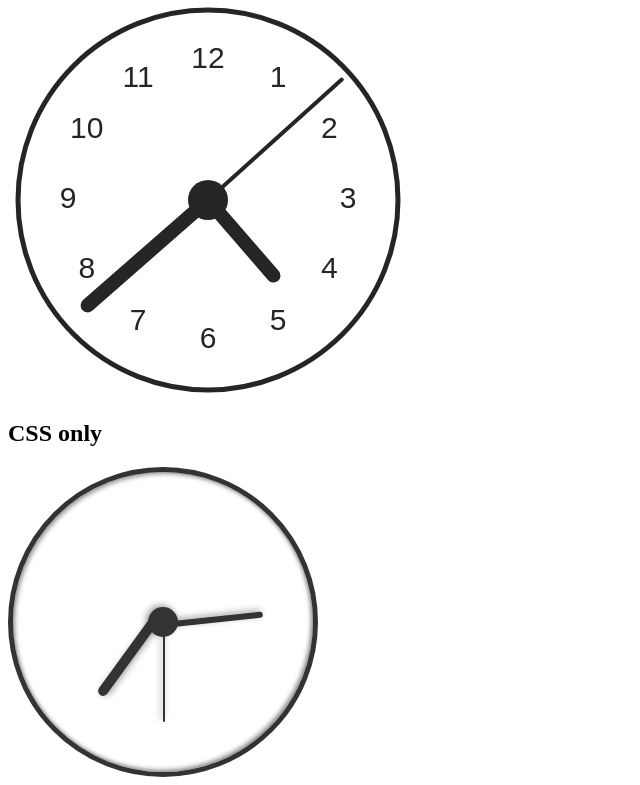
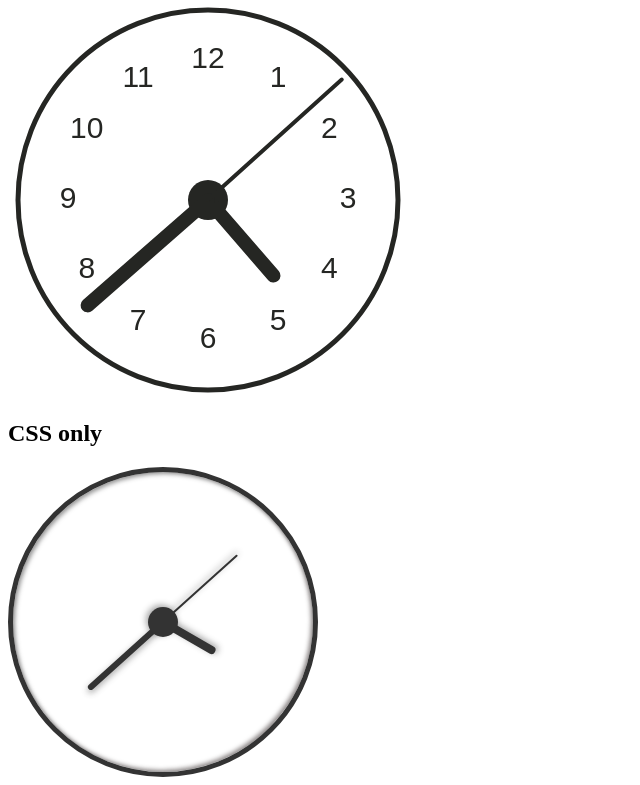
Before and after one commit to dominique-boerner/analogjs, a plain HTML site: page example.html in a window 1280 px wide. Shown: the part 66-851 px from the top of the page, without its empty margins (0-640 px from the left). Drawn offline with Linux system fonts and the light colour scheme.

Commit message:
finish css clock

```diff
--- a/analog-css-only.css
+++ b/analog-css-only.css
@@ -2,16 +2,19 @@
   --clock-width: 300px;
   --clock-inner-circle: 30px;
   --clock-color: #333;
-  --clock-hour-thickness: 10px;
+  --clock-hour-thickness: 8px;
   --clock-minute-thickness: 6px;
   --clock-second-thickness: 2px;
-  --minute: 59;
-  --second: 60;
-  --hour: 21;
+  --clock-hour-height: 60px;
+  --clock-minute-height: 100px;
+  --clock-second-height: 100px;
+  --minute: 35;
+  --second: 15;
+  --hour: 6;
 }
 
+/** clock outer ring **/
 .clock {
-
   position: relative;
   width: var(--clock-width);
   aspect-ratio: 1;
@@ -23,6 +26,7 @@
     2px 2px 4px rgba(255, 255, 255, 0.3);
 }
 
+/** clock center **/
 .clock::after {
   position: absolute;
   content: "";
@@ -35,47 +39,50 @@
              translateY(calc(var(--clock-width) / 2 - calc(var(--clock-inner-circle) / 2)));
 }
 
+/** clock second **/
 .clock .seconds {
   position: absolute;
-  height: calc(100% / 3);
+  height: var(--clock-second-height);
   width: var(--clock-second-thickness);
   border-radius: 40px;
   top: 0;
   left: 0;
   background: var(--clock-color);
   box-shadow: -2px -2px 6px #33333370;
-  transform-origin: top left;
-  transform: translateX(calc(var(--clock-width) / 2))
-             translateY(calc(var(--clock-width) / 2))
+  transform-origin: bottom center;
+  transform: translateX(calc(var(--clock-width) / 2 - (var(--clock-second-thickness) / 2)))
+             translateY(calc((var(--clock-width) / 2) - var(--clock-second-height)))
              rotate(calc((360deg / 60) * var(--second)));
 }
 
+/** clock minute **/
 .clock .minutes {
   position: absolute;
-  height: var(--clock-minute-thickness);
-  width: calc(100% / 3);
+  height: var(--clock-minute-height);
+  width: var(--clock-minute-thickness);
   border-radius: 40px;
   top: 0;
   left: 0;
   background: var(--clock-color);
   box-shadow: -2px -2px 6px #33333370;
-  transform-origin: top left;
-  transform: translateX(calc(var(--clock-width) / 2))
-             translateY(calc(var(--clock-width) / 2))
+  transform-origin: bottom center;
+  transform: translateX(calc(var(--clock-width) / 2 - (var(--clock-minute-thickness) / 2)))
+             translateY(calc((var(--clock-width) / 2) - var(--clock-minute-height)))
              rotate(calc((360deg / 60) * var(--minute)));
 }
 
+/** clock hour **/
 .clock .hour {
   position: absolute;
-  height: var(--clock-hour-thickness);
-  width: calc(100% / 3);
+  height: var(--clock-hour-height);
+  width: var(--clock-hour-thickness);
   border-radius: 40px;
   top: 0;
   left: 0;
   background: var(--clock-color);
   box-shadow: -2px -2px 6px #33333370;
-  transform-origin: top left;
-  transform: translateX(calc(var(--clock-width) / 2))
-             translateY(calc(var(--clock-width) / 2 - var(--clock-hour-thickness) / 2))
-             rotate(calc((360deg / 60) * var(--hour)));
+  transform-origin: bottom center;
+  transform: translateX(calc(var(--clock-width) / 2 - (var(--clock-hour-thickness) / 2)))
+             translateY(calc((var(--clock-width) / 2) - var(--clock-hour-height)))
+             rotate(calc((360deg / 12) * var(--hour)));
 }
--- /dev/null
+++ b/css-clock.js
@@ -0,0 +1,22 @@
+// get every variable in :root
+const rootStyles = document.querySelector(":root");
+
+/**
+ * Entry point of the application.
+ */
+function main() {
+  updateClock();
+  setInterval(() => updateClock(), 1000);
+}
+
+/**
+ * Update the css variables of :root, so that our clock ticks.
+ */
+function updateClock() {
+  const date = new Date();
+  rootStyles.style.setProperty("--second", date.getSeconds());
+  rootStyles.style.setProperty("--minute", date.getMinutes());
+  rootStyles.style.setProperty("--hour", date.getHours());
+}
+
+main();
--- a/example.html
+++ b/example.html
@@ -1,6 +1,7 @@
 <html>
     <head>
         <script defer src="clock.js"></script>
+        <script defer src="css-clock.js"></script>
         <script defer src="index.js"></script>
         <link rel="stylesheet" href="analog-css-only.css">
     </head>
@@ -9,9 +10,9 @@
         <canvas id="analogjs" height="400" width="400"></canvas>
         <h2>CSS only</h2>
         <div class="clock">
-            <div class="seconds" seconds="40"></div>
-            <div class="minutes" data-minutes="20"></div>
-            <div class="hour" data-hours="4"></div>
+            <div class="seconds"></div>
+            <div class="minutes"></div>
+            <div class="hour"></div>
         </div>
     </body>
 </html>
```
